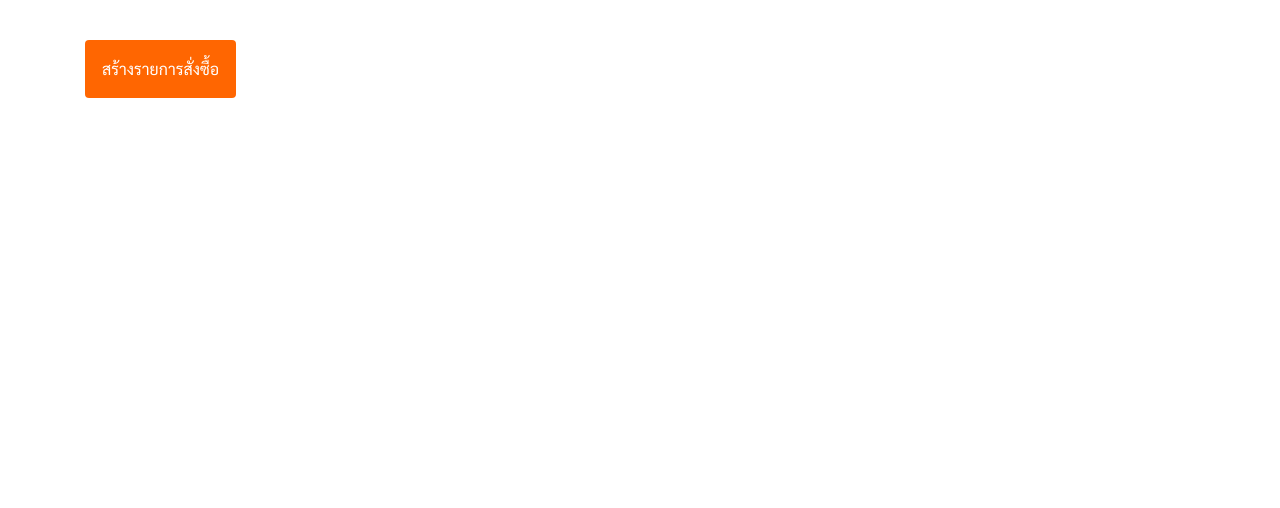
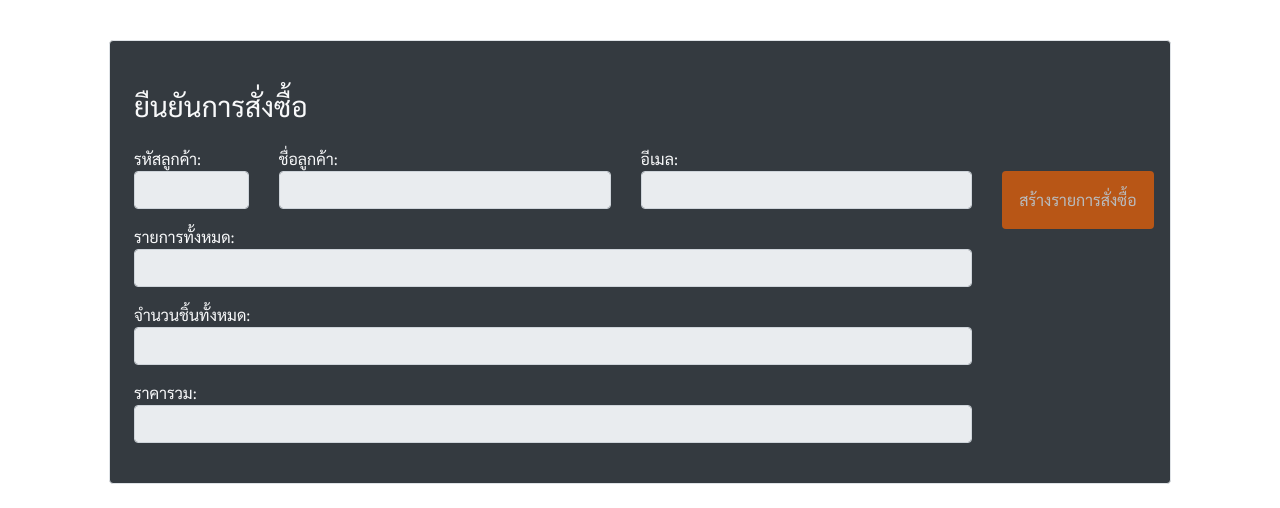
Before and after one commit to chattida/Furniture-Shop-Management, a Django app: page /create_order/ in a window 1280 px wide. Shown: the part 921-1429 px from the top of the page. Before the commit the page ends 1019 px from the top, so only its background shows below. Run offline with Django 3.2, Linux system fonts and the light colour scheme; the visitor is signed in with stand-in values (Sample User, id 1); data that the repository does not hold is empty; some libraries are stand-ins or nearby versions.

Commit message:
:rocket: Update create order

```diff
--- a/Create/templates/Create/create_order.html
+++ b/Create/templates/Create/create_order.html
@@ -5,8 +5,6 @@
   </h5>
 </div>
 <hr class="mt-2 mb-3 hr-orange" />
-<!-- <form action="{% url 'send_order' %}" method="POST">
-  {% csrf_token %} -->
 <div class="row p-4">
   <div class="col-5">
     <div class="form-inline">
@@ -146,8 +144,36 @@
     </tbody>
   </table>
 </div>
-  <input type="submit" class="btn btn-orange p-3 my-4" value="สร้างรายการสั่งซื้อ">
-<!-- </form> -->
+
+<form action="{% url 'send_order' %}" class="bg-dark text-light border rounded p-4 m-4" method="POST">
+  {% csrf_token %}
+  <h3 class="mt-4">ยืนยันการสั่งซื้อ</h3>
+  <div class="row mt-4">
+    <div class="col-10">
+      <div class="row">
+        <div class="col-2">
+          <p>รหัสลูกค้า: <input type="text" class="form-control" id="show-cus-id" disabled>
+            <input type="hidden" class="form-control" id="cus-id" name="cus-id"></p>
+        </div>
+        <div class="col-5">
+          <p>ชื่อลูกค้า: <input type="text" class="form-control" id="show-cus-name" disabled></p>
+        </div>
+        <div class="col-5">
+          <p>อีเมล: <input type="text" class="form-control" id="show-cus-email" disabled></p>
+        </div>
+      </div>
+      <p>รายการทั้งหมด: <input type="text" class="form-control" id="show-list-item" disabled>
+        <input type="hidden" class="form-control" id="list-item" name="list-item"></p>
+      <p>จำนวนชิ้นทั้งหมด: <input type="text" class="form-control" id="show-items-value" disabled>
+        <input type="hidden" class="form-control" id="items-value" name="items-value"></p>
+      <p>ราคารวม: <input type="text" class="form-control" id="show-total-price" disabled>
+        <input type="hidden" class="form-control" id="total-price" name="total-price"></p>
+    </div>
+    <div class="col-2">
+      <input type="submit" class="btn btn-orange p-3 my-4" id="send_order_data" value="สร้างรายการสั่งซื้อ" disabled>
+    </div>
+  </div>
+</form>
 
 <script>
   let timer;
@@ -357,12 +383,16 @@
     if (send_cus[0]) {
         let cus_data = send_cus[0];
         detail_cus.innerHTML = `
-            <p>รหัสลูกค้า: ${cus_data['id']}</p>
+            <p id="cus-id-${cus_data['id']}">รหัสลูกค้า: ${cus_data['id']}</p>
             <p>ชื่อลูกค้า: ${cus_data['fname']} ${cus_data['lname']}</p>
             <p>อีเมล: ${cus_data['email']}</p>
             <p>เบอร์โทรศัพท์: ${cus_data['phone']}</p>
             <p>ที่อยู่: ${cus_data['address']}</p>
-            `
+            `;
+        document.getElementById('show-cus-id').value = cus_data['id'];
+        document.getElementById('cus-id').value = cus_data['id'];
+        document.getElementById('show-cus-name').value = cus_data['fname'] + " " + cus_data['lname'];
+        document.getElementById('show-cus-email').value = cus_data['email'];
     }
   }
 
@@ -442,8 +472,10 @@
             <th colspan="2" scope="col" style="width: 5%;" class="pr-4 text-right">${total_price} บาท</th>
           `;
           order_table.append(total_price_order);
+          update_card();
         });
         list_item_select.push(item_data['id']);
+        update_card();
         search(document.getElementById("search_box").value);
         item_list();
     }
@@ -476,6 +508,35 @@
       <th colspan="2" scope="col" style="width: 5%;" class="pr-4 text-right">${total_price} บาท</th>
     `;
     order_table.append(total_price_order);
+    update_card();
+  }
+
+  function update_card() {
+    let total_amount = 0;
+    let all_amount = [];
+    document.getElementById('list-item').value = list_item_select;
+    document.getElementById('show-list-item').value = list_item_select.length + ' รายการ';
+    for (let i=1; i<=count; i++) {
+      try {
+        let list_amount = document.querySelector(`#item-${i} > td:nth-child(7)`).innerHTML;
+        let list_per_amount = document.querySelector(`#item-${i} > td:nth-child(6)`).innerHTML;
+        let amount_now = parseInt(list_amount)/parseInt(list_per_amount);
+        total_amount += amount_now;
+        all_amount.push(amount_now);
+      }catch {
+        continue;
+      }
+    }
+    document.getElementById('show-items-value').value = total_amount + ' ชิ้น';
+    document.getElementById('items-value').value = all_amount;
+    let total_price_to_show = document.querySelector("#total_all > th.pr-4.text-right").innerText
+    document.getElementById('show-total-price').value = total_price_to_show;
+    document.getElementById('total-price').value = total_price_to_show.split(' ')[0];
+
+    if (document.getElementById('cus-id').value && document.getElementById('list-item').value &&
+    document.getElementById('items-value').value && document.getElementById('total-price').value) {
+      document.getElementById('send_order_data').disabled = false;
+    }
   }
 </script>
 
--- a/Create/templates/Create/send_order.html
+++ b/Create/templates/Create/send_order.html
@@ -1,3 +1,7 @@
 {% extends "base.html" %} {% block content %}
-<h1>Send</h1>
+<h1>Send Data</h1>
+<h4>รหัสลูกค้า {{ cus_id }}</h4>
+<h4>รายการที่สั่ง {{ list_item }}</h4>
+<h4>จำนวนชิ้นต่อรายการ {{ items_value }}</h4>
+<h4>ราคารวม {{ total_price }}</h4>
 {% endblock content %}
--- a/Create/views.py
+++ b/Create/views.py
@@ -1,8 +1,26 @@
-from django.shortcuts import render
+from django.contrib.auth.decorators import login_required
+from django.shortcuts import render, redirect
+from Manage.models import Order, Order_Item
 
 # Create your views here.
+@login_required
 def create_order(request):
     return render(request, template_name='Create/create_order.html')
 
+
+@login_required
 def send_order(request):
-    pass
+    if request.method == 'POST':
+        print(request.POST)
+        cus_id = request.POST.get('cus-id')
+        list_item = request.POST.get('list-item')
+        items_value = request.POST.get('items-value')
+        total_price = request.POST.get('total-price')
+        context = {
+            'cus_id': cus_id,
+            'list_item': list_item,
+            'items_value': items_value,
+            'total_price': total_price
+        }
+        return render(request, template_name='Create/send_order.html', context=context)
+    return redirect('index')
```
Lines whose indentation alone changed are shown as unchanged.
